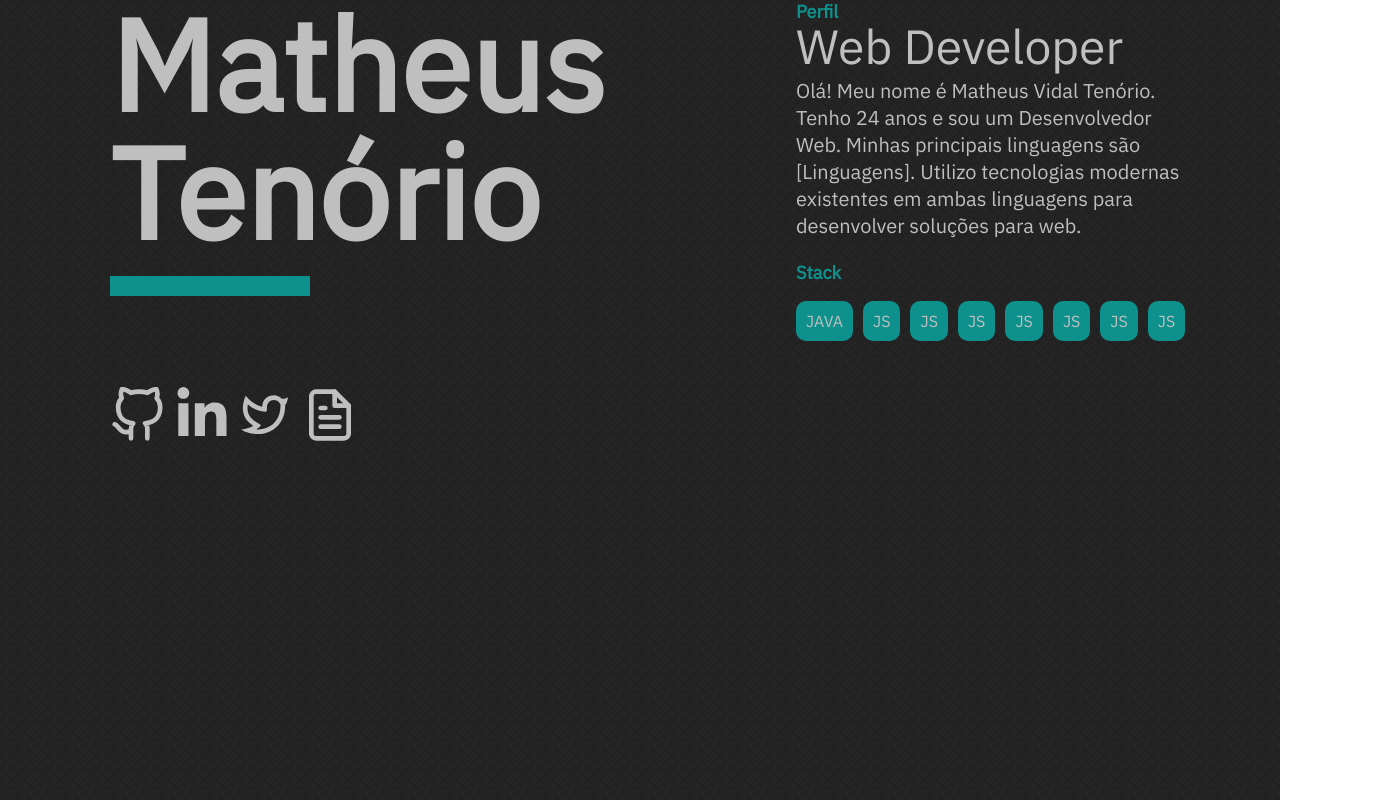
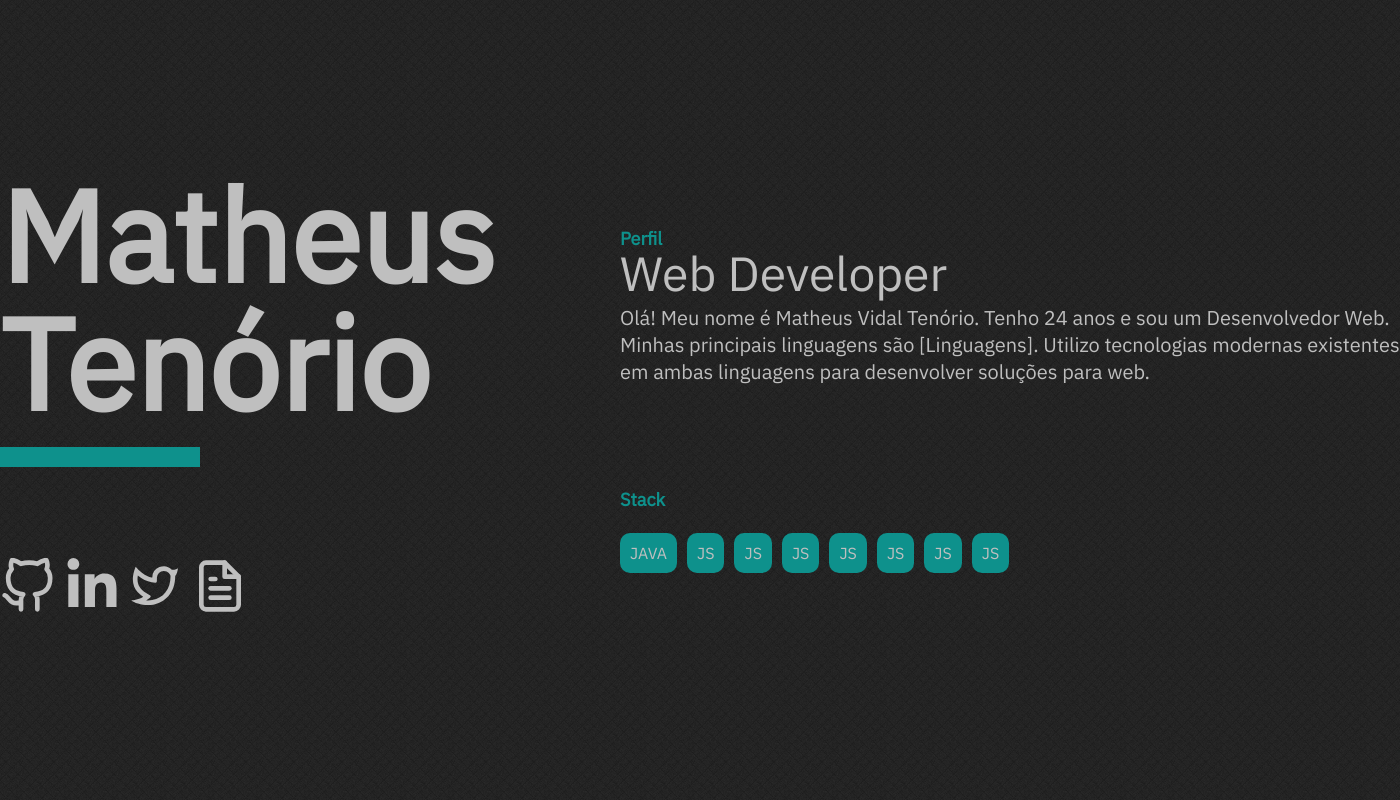
Before and after one commit to matheusvidaltenorio/portfolio, a plain HTML site: page index.html in a window 1280 px wide. Shown: the whole page, 1400 px wide, since content can reach past the window. Drawn offline with Linux system fonts and the light colour scheme.

Commit message:
Correção de divs e alinhamento central

```diff
--- a/index.html
+++ b/index.html
@@ -32,10 +32,10 @@
                 </ul>
             </nav>
         </section>
-        <div>
+        <div id="div-1">
             <section>
                 <h2>Perfil</h2>
-                <div>
+                <div id="div-0">
                     <span>Web Developer</span>
                     <p>Olá! Meu nome é Matheus Vidal Tenório. Tenho 24 anos e sou um Desenvolvedor Web. Minhas principais linguagens são [Linguagens]. Utilizo tecnologias modernas existentes em ambas linguagens para desenvolver soluções para web.</p>
                 </div>
--- a/styles.css
+++ b/styles.css
@@ -11,19 +11,21 @@
 body{
     background-image: url(fotopj.png);
     font-family: 'IBM Plex Sans', sans-serif;
-    height: 100vh;
+
 
 }
 #container{
     display: flex;
     justify-content: space-between;
-    max-width: 1060px;
+    max-width: 1400px;
+    width: 1400px;
     margin: auto;
     height: max-content;
+    height: 100vh;
+    align-items: center;
 }
 #meio{
-    display: inline-block;
-    padding-right: 400px;
+
 }
 div > section > h1{
     color: var(--cor01);
@@ -31,8 +33,7 @@ div > section > h1{
     font-size: 128px;
     font-weight: bolder;
     line-height: 1em;
-    width: 0;
-    height: 115.2;
+
 
     transition: 1s;
 }
@@ -85,7 +86,7 @@ p{
 
  }
 #lista > h2{
-    margin-bottom: 25px;
+    margin-bottom: 30px;
 }
 #lista > ul > li{
    list-style: none;
@@ -94,3 +95,9 @@ p{
    color: var(--cor01);
    border-radius: 10px;
 }
+#div-0{
+
+}
+#div-1{
+    max-width: 780px;
+}
```
